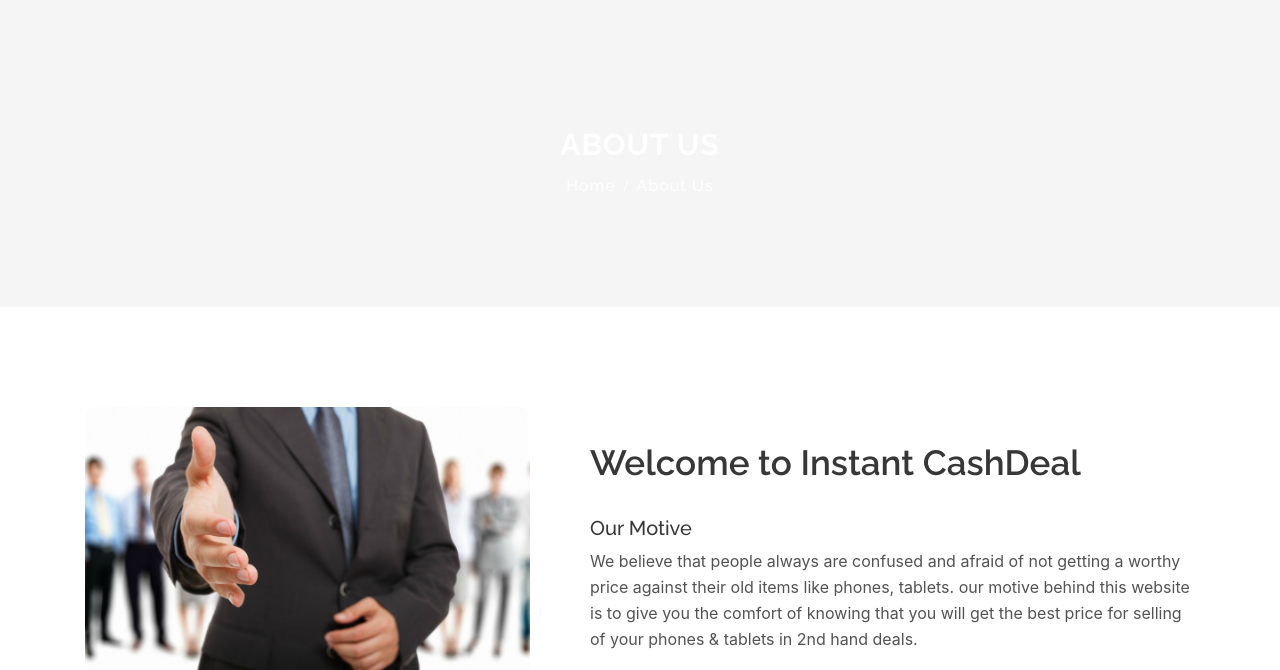
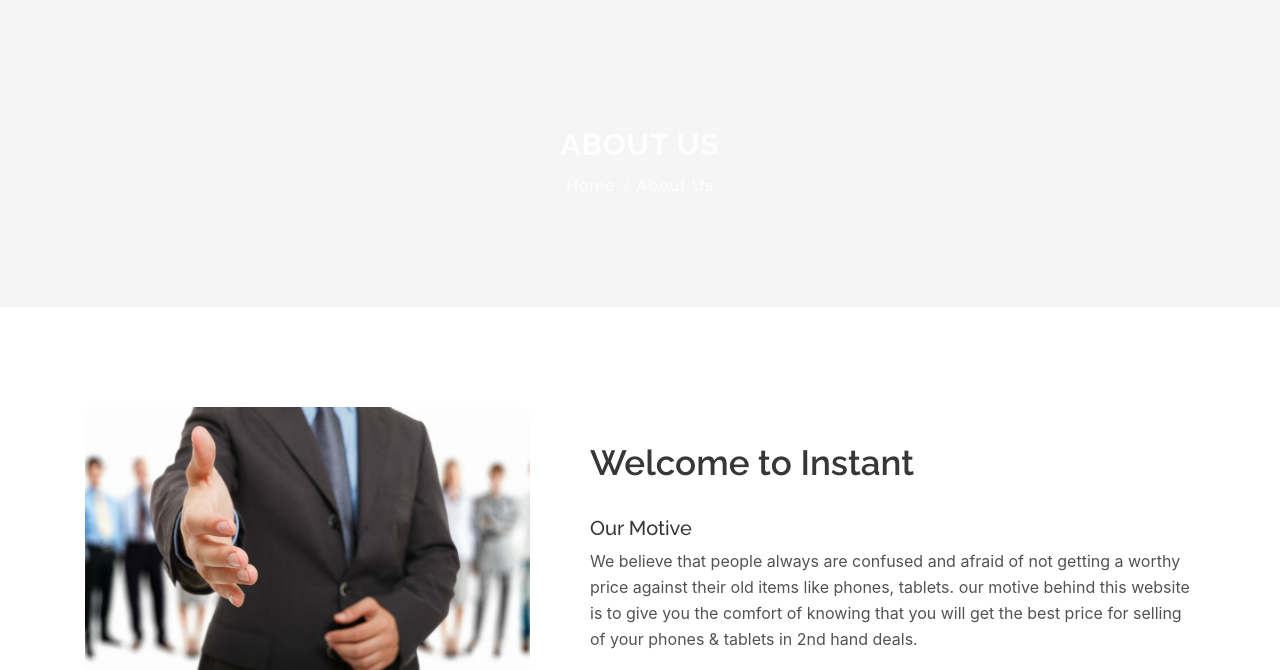
Before and after one commit to Ansari-Zeeshan/Instant-CashDeal, a plain HTML site: page about.html in a window 1280 px wide. Shown: the part 125-795 px from the top of the page. Drawn offline with nearby package versions, Linux system fonts and the light colour scheme.

Commit message:
changes in heading

```diff
--- a/about.html
+++ b/about.html
@@ -121,7 +121,7 @@
                 </div>
                 <div class="col-xl-7 col-lg-7 col-md-12 col-sm-12 col-xs-12">
                     <div class="about-text">
-                        <h3>Welcome to Instant CashDeal</h3>
+                        <h3>Welcome to Instant </h3>
                         <h5 class="mt-4 pt-2">Our Motive</h5>
                         <p>We believe that people always are confused and afraid of not getting a worthy price against
                             their old items like phones, tablets. our motive behind this website is to give you the
```
